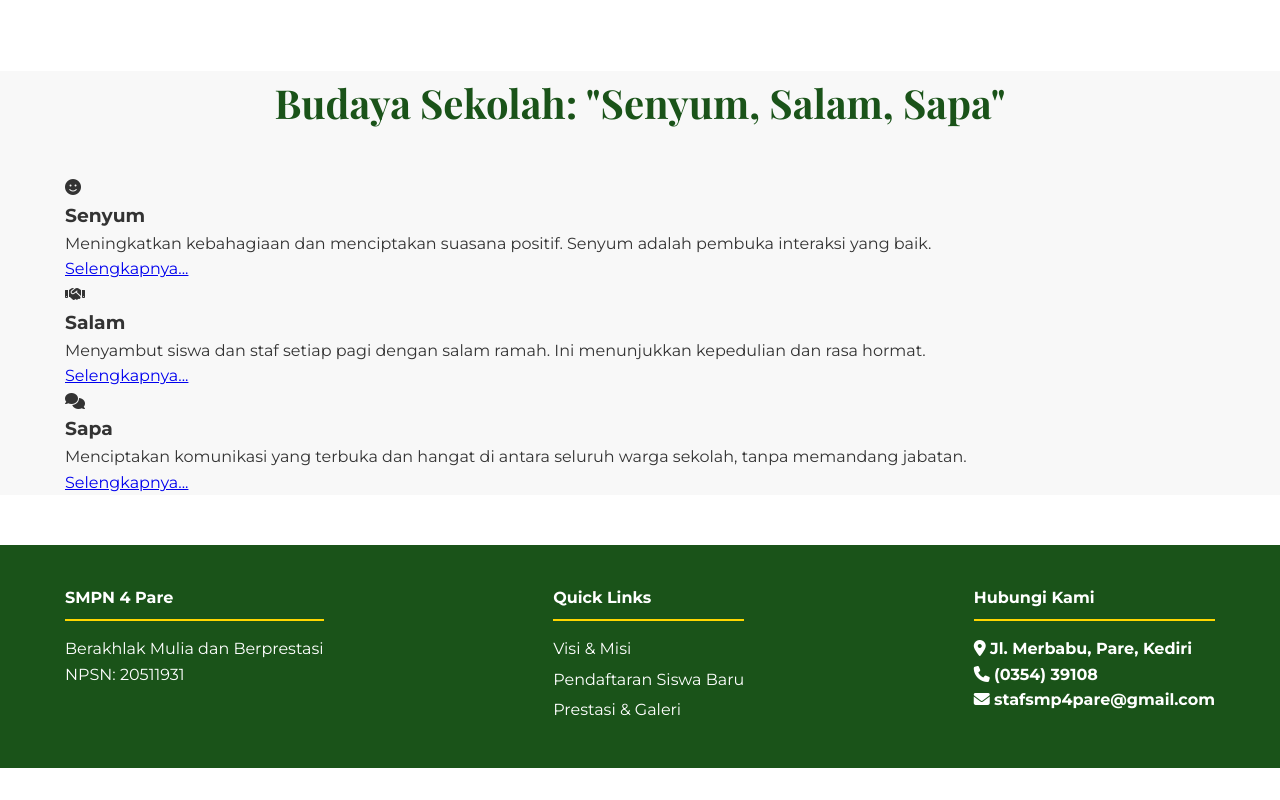
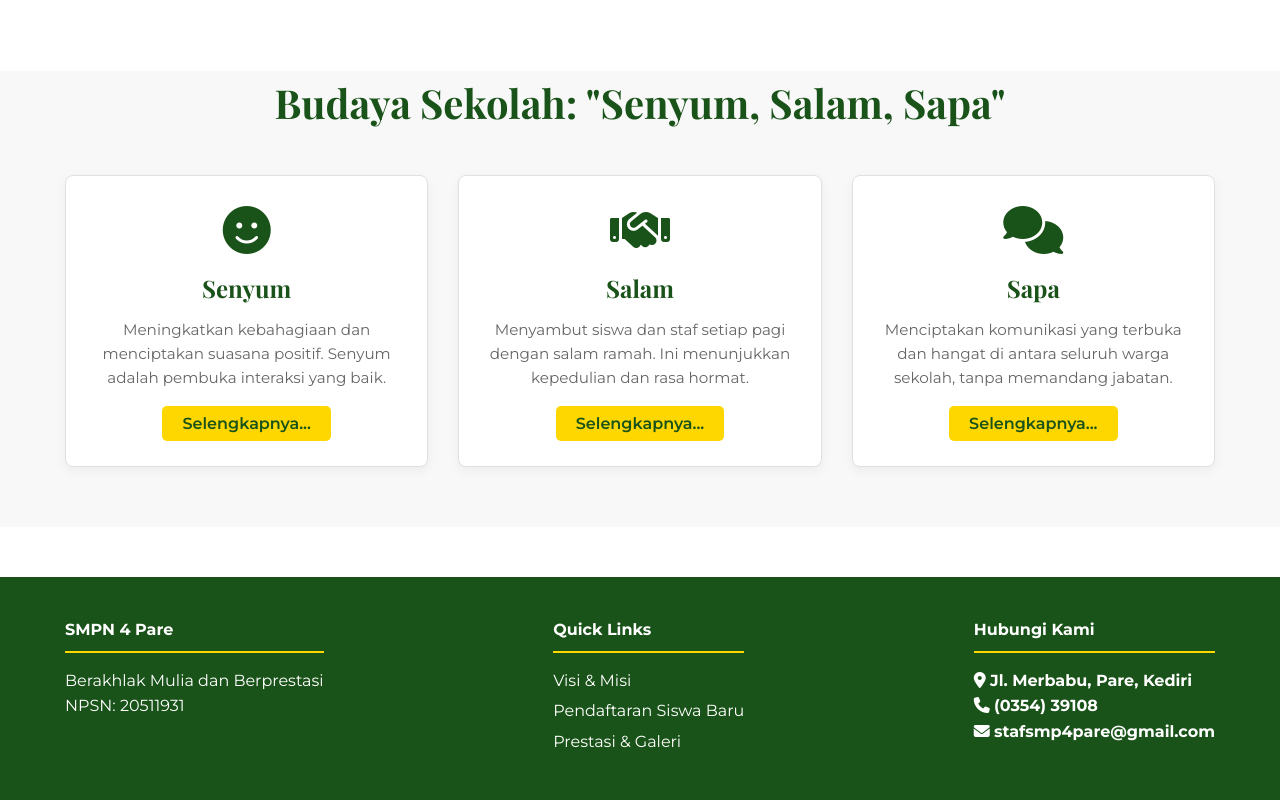
Before and after one commit to Viunze/Smpn4Pare, a plain HTML site: page index.html in a window 1280 px wide. Shown: the part 1414-2214 px from the top of the page. Before the commit the page ends 2182 px from the top, so only its background shows below. Drawn offline with nearby package versions, Linux system fonts and the light colour scheme.

Commit message:
Update style.css

```diff
--- a/style.css
+++ b/style.css
@@ -220,3 +220,69 @@ body {
 .footer a:hover {
     color: var(--color-secondary);
 }
+
+/* style.css (Tambahan untuk Section Budaya Sekolah) */
+
+.culture-grid {
+    display: flex;
+    justify-content: space-around;
+    gap: 30px;
+    padding-bottom: 60px;
+}
+
+.culture-card {
+    flex: 1;
+    background-color: var(--color-white);
+    border: 1px solid #e0e0e0;
+    padding: 30px;
+    border-radius: 8px;
+    text-align: center;
+    box-shadow: 0 4px 12px rgba(0, 0, 0, 0.05);
+    transition: transform 0.3s ease, box-shadow 0.3s ease;
+}
+
+.culture-card:hover {
+    transform: translateY(-5px);
+    box-shadow: 0 8px 20px rgba(0, 0, 0, 0.1);
+}
+
+.culture-card .icon {
+    font-size: 3rem;
+    color: var(--color-primary);
+    margin-bottom: 15px;
+    display: inline-block;
+}
+
+.culture-card h3 {
+    font-family: 'Playfair Display', serif;
+    font-size: 1.5rem;
+    color: var(--color-primary);
+    margin-bottom: 10px;
+}
+
+.culture-card p {
+    font-size: 0.95rem;
+    color: #666;
+    margin-bottom: 20px;
+}
+
+.culture-card .btn-secondary {
+    background-color: var(--color-secondary);
+    color: var(--color-primary);
+    padding: 8px 20px;
+    text-decoration: none;
+    font-weight: 600;
+    border-radius: 5px;
+    transition: background-color 0.3s ease;
+}
+
+.culture-card .btn-secondary:hover {
+    background-color: var(--color-accent-hover);
+}
+
+/* Responsiveness untuk culture-grid */
+@media (max-width: 992px) {
+    .culture-grid {
+        flex-direction: column;
+    }
+}
```
